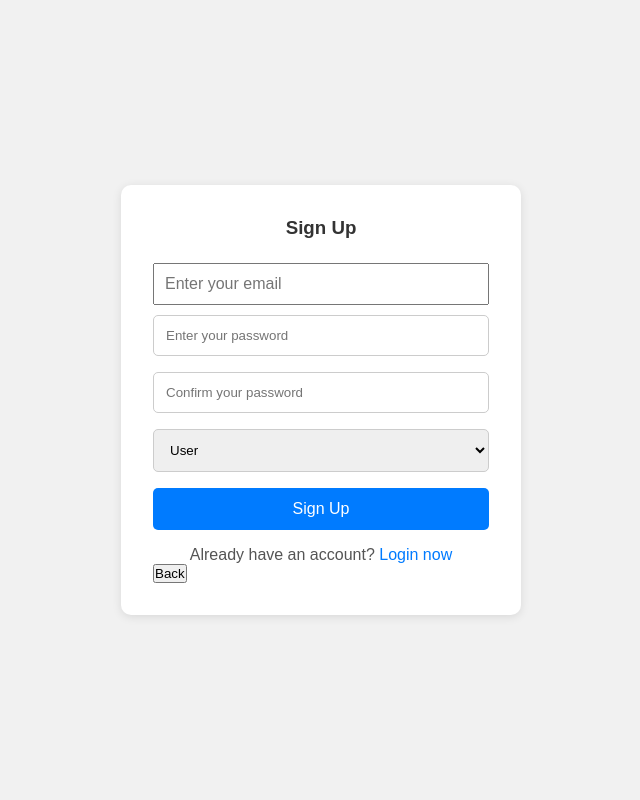
After one commit to ThomasJKir/dancopedia-dolphins, a PHP site: page /signup.php in a window 1280 px wide. The commit adds this page. Shown: the whole page, without its empty margins (319-959 px from the left). Run offline with PHP 8.4, Linux system fonts and the light colour scheme.

Commit message:
email sign-up

```diff
--- a/public/html/toolbar.php
+++ b/public/html/toolbar.php
@@ -53,7 +53,7 @@ if (!isset($_SESSION["user_name"]) && !isset($_SESSION["admin_name"])) {
                 <div class="text-end">
                     <button type="button" class="btn btn-outline-light me-2" onclick="window.location.href='login.php'">Login</button>
                     <button type="button" class="btn"
-                            style="background-color: lightgreen; color: darkgreen; border-color: darkgreen;">Sign-up</button>
+                            style="background-color: lightgreen; color: darkgreen; border-color: darkgreen;" onclick="window.location.href='signup.php'">Sign-up</button>
                     <button type="button" class="btn btn-outline-light me-2">Settings</button>
                 </div>
 
--- /dev/null
+++ b/public/signup.php
@@ -0,0 +1,75 @@
+<?php
+
+@include '../src/config/database.php';
+
+if (isset($_POST['submit'])) {
+
+    $email = mysqli_real_escape_string($conn, $_POST['email']);
+    $pass = md5($_POST['password']);
+    $cpass = md5($_POST['cpassword']);
+    $user_type = $_POST['user_type'];
+    $email_hash = hash('sha256', $email);
+
+    $select = "SELECT * FROM users_form WHERE username = '$email'";
+    $result = mysqli_query($conn, $select);
+
+    if (mysqli_num_rows($result) > 0) {
+        $error[] = 'User already exists!';
+    } else {
+        if ($pass != $cpass) {
+            $error[] = 'Passwords do not match!';
+        } else {
+            $insert = "INSERT INTO users_form(username, password, user_type, email_hash, created_at)
+                       VALUES('$email', '$pass', '$user_type', '$email_hash', NOW())";
+            mysqli_query($conn, $insert);
+            header('location:login.php');
+        }
+    }
+}
+?>
+
+<!DOCTYPE html>
+<html lang="en">
+<head>
+    <meta charset="UTF-8">
+    <meta http-equiv="X-UA-Compatible" content="IE=edge">
+    <meta name="viewport" content="width=device-width, initial-scale=1.0">
+    <title>Signup</title>
+    <link rel="stylesheet" href="../public/css/Register.css">
+</head>
+<body>
+
+<div class="form-container">
+    <form action="" method="post">
+        <h3>Sign Up</h3>
+        <?php
+        if (isset($error)) {
+            foreach ($error as $error) {
+                echo '<span class="error-msg">' . $error . '</span>';
+            }
+        }
+        ?>
+        <input type="email" name="email" required placeholder="Enter your email" class="large-input">
+        <input type="password" name="password" required placeholder="Enter your password">
+        <input type="password" name="cpassword" required placeholder="Confirm your password">
+        <select name="user_type">
+            <option value="user">User</option>
+            <option value="admin">Admin</option>
+        </select>
+        <input type="submit" name="submit" value="Sign Up" class="form-btn">
+        <p>Already have an account? <a href="login.php">Login now</a></p>
+    </form>
+    <button type="button" onclick="window.location.href='index.html'" class="back-btn">Back</button>
+</div>
+
+<style>
+    .large-input {
+        width: 100%;
+        padding: 10px;
+        margin-bottom: 10px;
+        font-size: 16px;
+    }
+</style>
+
+</body>
+</html>
```
